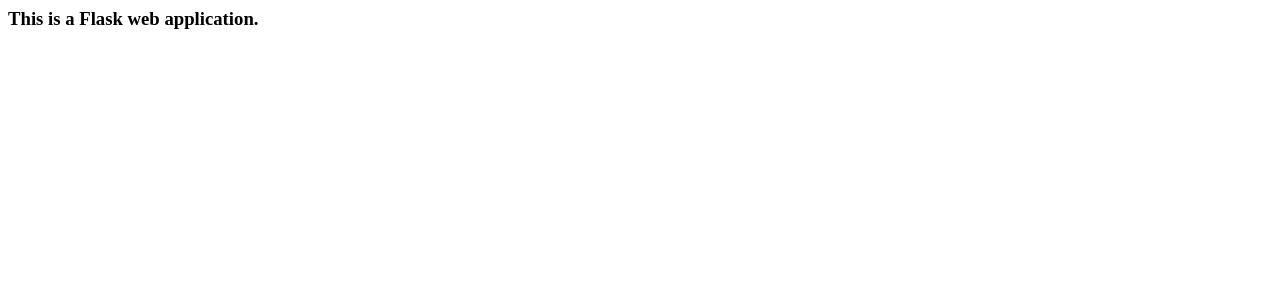
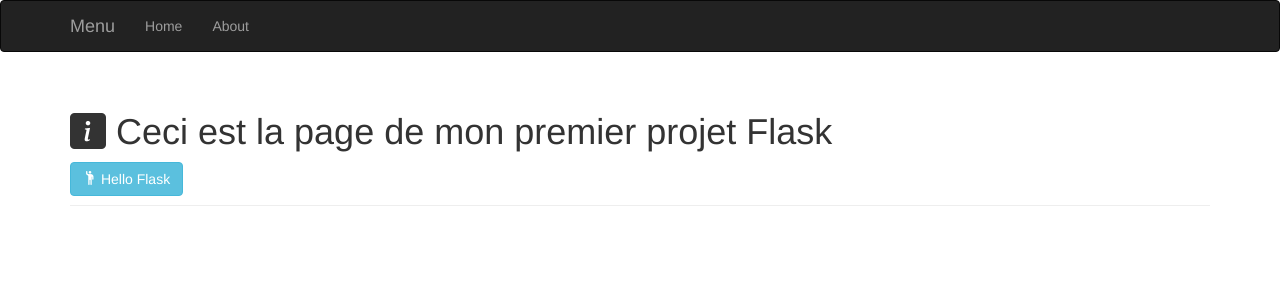
Before and after one commit to pernetch/FlaskTestApp1, a Flask app: page /about/ in a window 1280 px wide. Shown: the top 300 px of the page. Run offline with Flask 3, Linux system fonts and the light colour scheme; some libraries are stand-ins or nearby versions.

Commit message:
modified:   app.py 	new file:   templates/about.html 	modified:   templates/base.html

```diff
--- a/app.py
+++ b/app.py
@@ -93,7 +93,7 @@ def user(user):
 
 @app.route('/about/')
 def about():
-    return '<h3>This is a Flask web application.</h3>'
+    return render_template('about.html')
 
 @app.errorhandler(404)
 def page_not_found(error):
--- /dev/null
+++ b/templates/about.html
@@ -0,0 +1,9 @@
+{% extends "base.html" %}
+
+{% block page_content %}
+  <div class="page-header">
+    <h1> <i class="bi bi-info-square-fill"></i> Ceci est la page de mon premier projet Flask</h1>
+    <a class="btn btn-info" href="https://flask.palletsprojects.com/en/3.0.x/"><i class="bi bi-person-raised-hand"></i> Hello Flask</a><br>
+  </div>
+
+{% endblock %}
--- a/templates/base.html
+++ b/templates/base.html
@@ -9,6 +9,7 @@
 
     </style>
     <link rel="shortcut icon" href="{{ url_for('static', filename='img/favicon.ico')}}" type="image/x-icon">
+    <link rel="stylesheet" href="https://cdn.jsdelivr.net/npm/bootstrap-icons@1.11.3/font/bootstrap-icons.min.css">
 
 {% endblock %}
 
```
